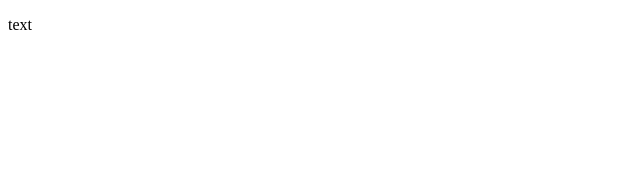
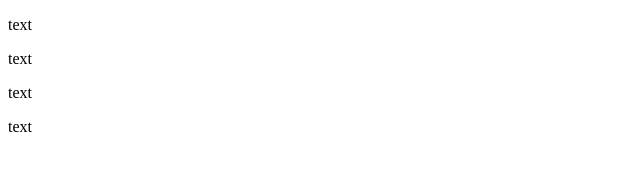
Before and after one commit to asdasdfasdfsg/test, a plain HTML site: page index.html in a window 1280 px wide. Shown: the full height of the page, 0-640 px from the left. Drawn offline with Linux system fonts and the light colour scheme.

Commit message:
Update index.html

```diff
--- a/index.html
+++ b/index.html
@@ -1,9 +1,12 @@
 <!doctype html>
 <html>
   <head>
-    <title>Main</title>
+    <title>Branch</title>
   </head>
   <body>
     <p>text</p>
+    <p>text</p>
+    <p>text</p>
+    <p>text</p>
   </body>
 </html>
```
